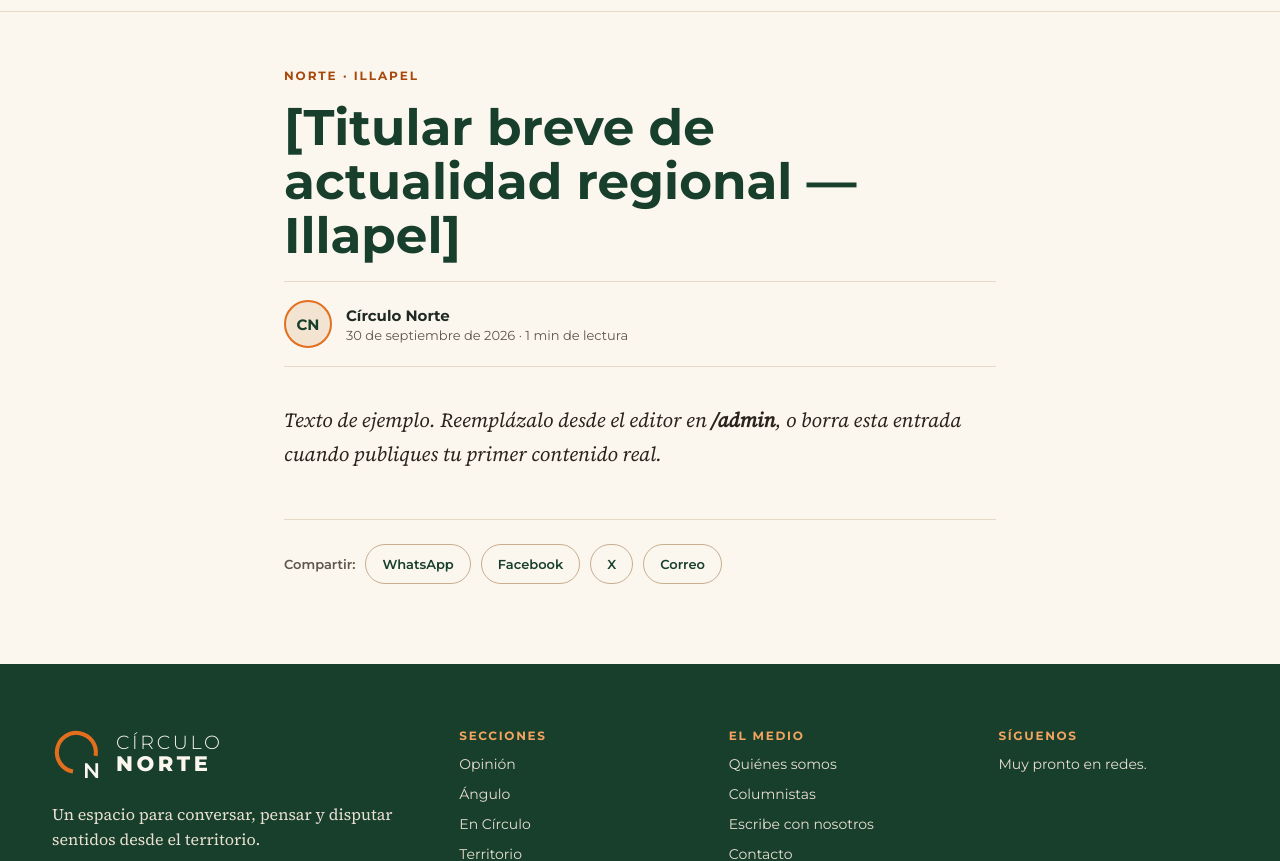
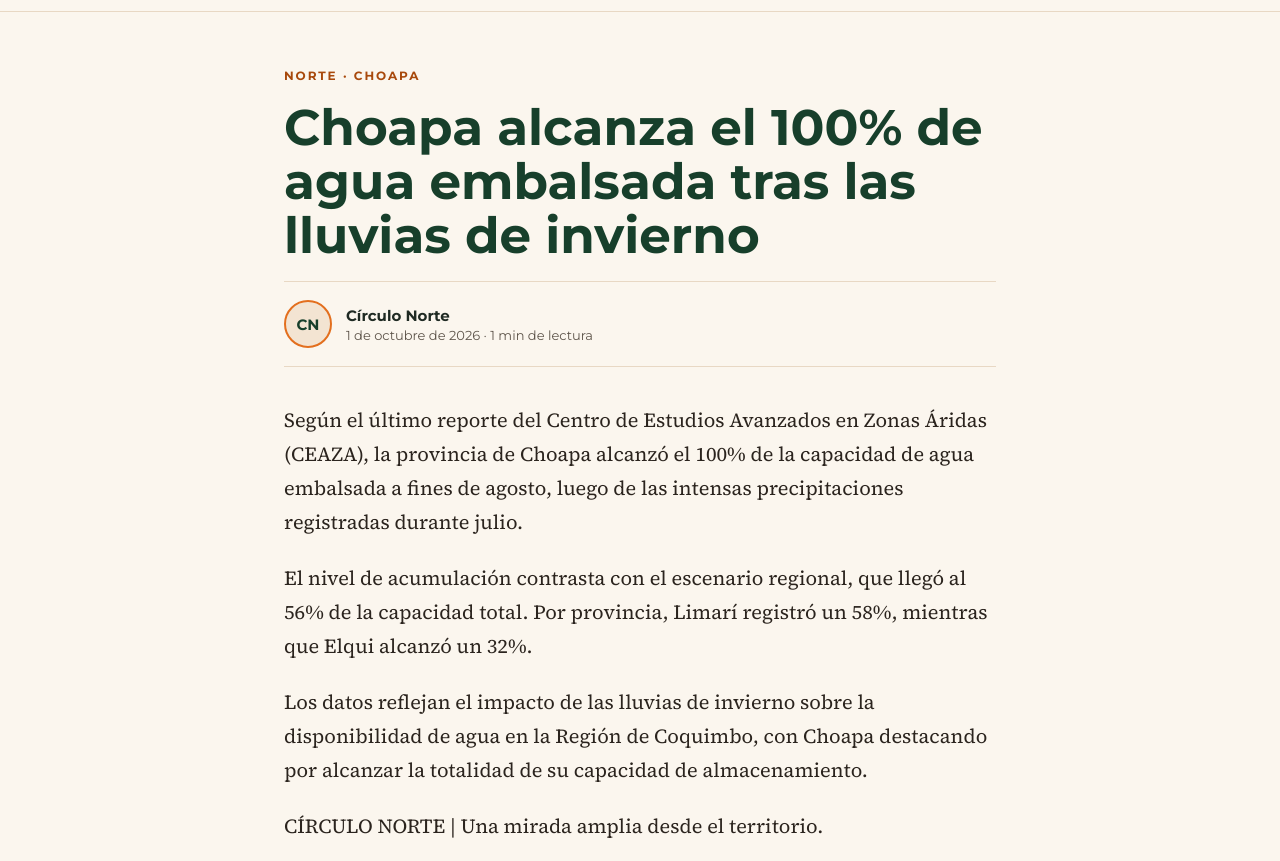
Before and after one commit to CirculoNorte/circulonorte, an Eleventy site: page src/norte/breve-illapel.md in a window 1280 px wide. Shown: the part 111-972 px from the top of the page. Built offline with nearby package versions, Linux system fonts and the light colour scheme; Eleventy itself is replaced by a stand-in of ours; files that its build step writes are made by us from their sources.

Commit message:
Edición en Breve: breve-illapel

```diff
--- a/src/norte/breve-illapel.md
+++ b/src/norte/breve-illapel.md
@@ -1,7 +1,14 @@
 ---
-title: "[Titular breve de actualidad regional — Illapel]"
-comuna: Illapel
-date: 2026-09-30
+title: Choapa alcanza el 100% de agua embalsada tras las lluvias de invierno
+date: 2026-10-01T18:33:00
+comuna: Choapa
+borrador: false
 ---
 
-_Texto de ejemplo. Reemplázalo desde el editor en **/admin**, o borra esta entrada cuando publiques tu primer contenido real._
+Según el último reporte del Centro de Estudios Avanzados en Zonas Áridas (CEAZA), la provincia de Choapa alcanzó el 100% de la capacidad de agua embalsada a fines de agosto, luego de las intensas precipitaciones registradas durante julio.
+
+El nivel de acumulación contrasta con el escenario regional, que llegó al 56% de la capacidad total. Por provincia, Limarí registró un 58%, mientras que Elqui alcanzó un 32%.
+
+Los datos reflejan el impacto de las lluvias de invierno sobre la disponibilidad de agua en la Región de Coquimbo, con Choapa destacando por alcanzar la totalidad de su capacidad de almacenamiento.
+
+CÍRCULO NORTE | Una mirada amplia desde el territorio.
```
